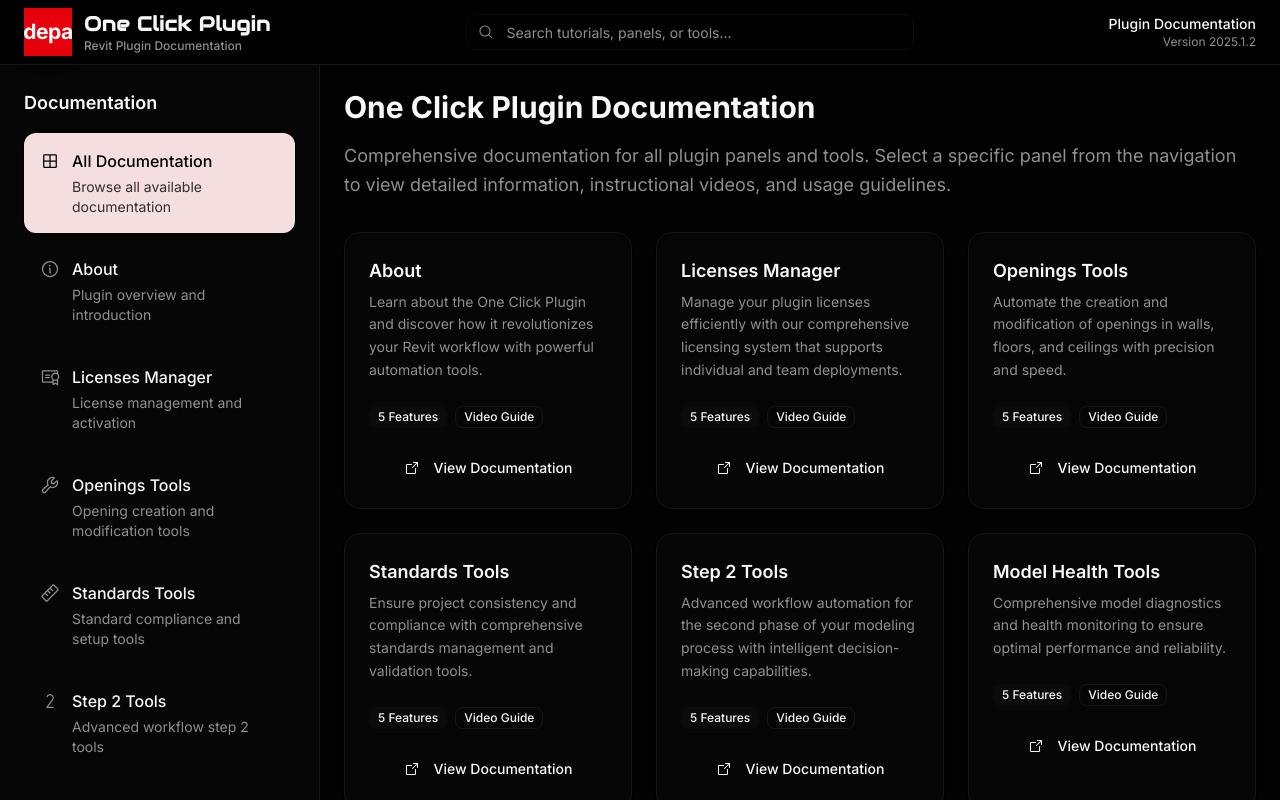
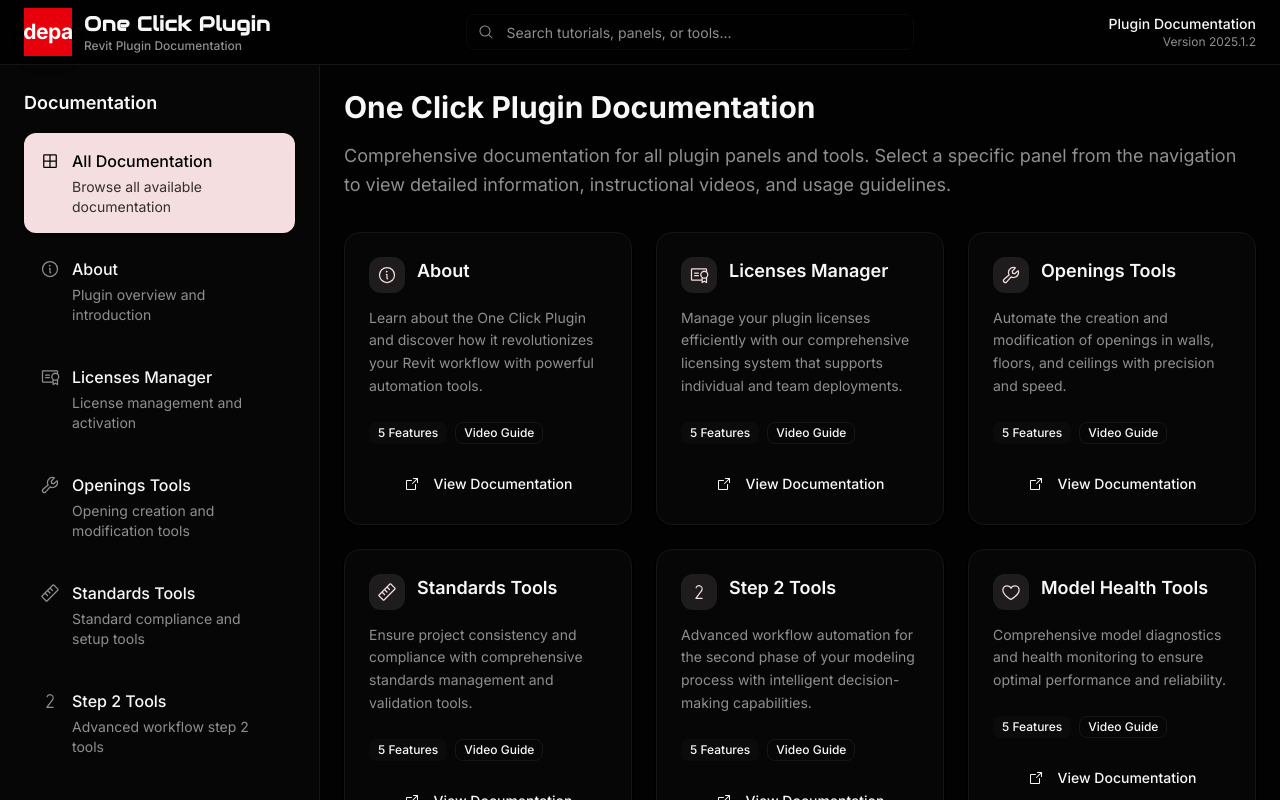
Before and after one commit to it-procurement-depa/revit-plugin-tutoria, a React (Vite) app: page / in a window 1280 px wide. Shown: the top 800 px of the page. Built offline with nearby package versions, Linux system fonts and the light colour scheme.

Commit message:
Generated by Spark: add the icons for all cards like in the documentation

```diff
--- a/package.json
+++ b/package.json
@@ -6,7 +6,7 @@
     "scripts": {
         "dev": "vite",
         "kill": "fuser -k 5000/tcp",
-        "build": "tsc -b --noEmit && vite build",
+        "build": "tsc -b --noCheck && vite build",
         "lint": "eslint .",
         "optimize": "vite optimize",
         "preview": "vite preview"
--- a/src/components/PanelDetail.tsx
+++ b/src/components/PanelDetail.tsx
@@ -1,5 +1,22 @@
 import { useState } from 'react'
-import { Play, ArrowSquareOut, Book, Video, Target, Wrench, ChatCircle, CheckCircle, Plus } from '@phosphor-icons/react'
+import {
+  Play,
+  ArrowSquareOut,
+  Book,
+  Video,
+  Target,
+  Wrench,
+  ChatCircle,
+  CheckCircle,
+  Plus,
+  Info,
+  Certificate,
+  Ruler,
+  NumberTwo,
+  Heart,
+  Toolbox,
+  ArrowRight
+} from '@phosphor-icons/react'
 import { Card, CardContent, CardDescription, CardHeader, CardTitle } from '@/components/ui/card'
 import { Button } from '@/components/ui/button'
 import { Badge } from '@/components/ui/badge'
@@ -109,6 +126,18 @@ const upcomingTools: UpcomingTool[] = [
     estimatedRelease: 'Q2 2024'
   }
 ]
+
+// Icon mapping for panels
+const panelIconMap = {
+  about: Info,
+  licenses: Certificate,
+  openings: Wrench,
+  standards: Ruler,
+  step2: NumberTwo,
+  'model-health': Heart,
+  utilities: Toolbox,
+  'up-next': ArrowRight
+}
 
 const panelDetails: Record<string, PanelInfo> = {
   about: {
@@ -321,7 +350,10 @@ export function PanelDetail({ panelId, onPanelSelect }: PanelDetailProps) {
         </div>
 
         <div className="grid grid-cols-1 md:grid-cols-2 lg:grid-cols-3 gap-6">
-          {Object.values(panelDetails).map((panel) => (
+          {Object.values(panelDetails).map((panel) => {
+            const PanelIcon = panelIconMap[panel.id as keyof typeof panelIconMap] || Book
+
+            return (
               <Card
                 key={panel.id}
                 className={cn(
@@ -331,7 +363,14 @@ export function PanelDetail({ panelId, onPanelSelect }: PanelDetailProps) {
                 onClick={() => onPanelSelect && onPanelSelect(panel.id)}
               >
                 <CardHeader>
+                  <div className="flex items-start space-x-3 mb-2">
+                    <div className="p-2 bg-primary/10 rounded-lg">
+                      <PanelIcon className="w-5 h-5 text-primary" />
+                    </div>
+                    <div className="flex-1">
                       <CardTitle className="text-lg">{panel.name}</CardTitle>
+                    </div>
+                  </div>
                   <CardDescription className="text-sm leading-relaxed">
                     {panel.brief}
                   </CardDescription>
@@ -355,7 +394,8 @@ export function PanelDetail({ panelId, onPanelSelect }: PanelDetailProps) {
                   </div>
                 </CardContent>
               </Card>
-          ))}
+            )
+          })}
         </div>
       </div>
     )
@@ -500,7 +540,10 @@ export function PanelDetail({ panelId, onPanelSelect }: PanelDetailProps) {
       <div className="mb-8">
         <div className="flex items-center space-x-3 mb-4">
           <div className="p-2 bg-primary/10 rounded-lg">
-            <Book className="w-6 h-6 text-primary" />
+            {(() => {
+              const PanelIcon = panelIconMap[panel.id as keyof typeof panelIconMap] || Book
+              return <PanelIcon className="w-6 h-6 text-primary" />
+            })()}
           </div>
           <div>
             <h1 className="text-3xl font-bold text-foreground">{panel.name}</h1>
--- a/src/components/VideoGrid.tsx
+++ b/src/components/VideoGrid.tsx
@@ -1,5 +1,18 @@
 import { useMemo } from 'react'
-import { Play, Clock, CheckCircle } from '@phosphor-icons/react'
+import {
+  Play,
+  Clock,
+  CheckCircle,
+  Info,
+  Certificate,
+  Wrench,
+  Ruler,
+  NumberTwo,
+  Heart,
+  Toolbox,
+  ArrowRight,
+  GridFour
+} from '@phosphor-icons/react'
 import { Card, CardContent, CardDescription, CardHeader, CardTitle } from '@/components/ui/card'
 import { Badge } from '@/components/ui/badge'
 import { cn } from '@/lib/utils'
@@ -151,6 +164,19 @@ const sampleVideos: Video[] = [
   }
 ]
 
+// Icon mapping for each panel
+const panelIconMap = {
+  about: Info,
+  licenses: Certificate,
+  openings: Wrench,
+  standards: Ruler,
+  step2: NumberTwo,
+  'model-health': Heart,
+  utilities: Toolbox,
+  'up-next': ArrowRight,
+  all: GridFour
+}
+
 export function VideoGrid({ selectedPanel, searchQuery, watchedVideos, onVideoSelect }: VideoGridProps) {
   const filteredVideos = useMemo(() => {
     let videos = sampleVideos
@@ -213,6 +239,7 @@ export function VideoGrid({ selectedPanel, searchQuery, watchedVideos, onVideoSe
       <div className="grid grid-cols-1 md:grid-cols-2 lg:grid-cols-3 gap-6">
         {filteredVideos.map((video) => {
           const isWatched = watchedVideos.includes(video.id)
+          const PanelIcon = panelIconMap[video.panel as keyof typeof panelIconMap] || GridFour
 
           return (
             <Card
@@ -251,11 +278,14 @@ export function VideoGrid({ selectedPanel, searchQuery, watchedVideos, onVideoSe
 
               <CardHeader className="pb-2">
                 <div className="flex items-start justify-between">
-                  <CardTitle className="text-sm font-medium leading-tight group-hover:text-primary transition-colors">
-                    {video.title}
-                  </CardTitle>
+                  <div className="flex items-start space-x-2 flex-1">
+                    <PanelIcon className="w-4 h-4 mt-0.5 text-primary flex-shrink-0" />
+                    <CardTitle className="text-sm font-medium leading-tight group-hover:text-primary transition-colors">
+                      {video.title}
+                    </CardTitle>
+                  </div>
                 </div>
-                <div className="flex items-center space-x-2">
+                <div className="flex items-center space-x-2 ml-6">
                   <Badge variant="outline" className="text-xs">
                     {video.tool}
                   </Badge>
@@ -266,7 +296,7 @@ export function VideoGrid({ selectedPanel, searchQuery, watchedVideos, onVideoSe
               </CardHeader>
 
               <CardContent>
-                <CardDescription className="text-xs leading-relaxed">
+                <CardDescription className="text-xs leading-relaxed ml-6">
                   {video.description}
                 </CardDescription>
               </CardContent>
--- a/vite.config.ts
+++ b/vite.config.ts
@@ -10,7 +10,6 @@ const projectRoot = process.env.PROJECT_ROOT || import.meta.dirname
 
 // https://vite.dev/config/
 export default defineConfig({
-  base: process.env.NODE_ENV === 'production' ? '/revit-plugin-tutoria/' : '/',
   plugins: [
     react(),
     tailwindcss(),
```
Also changed, not shown: 1 other file (tests, documents, lock files or other folders). Lines whose indentation alone changed are shown as unchanged.
